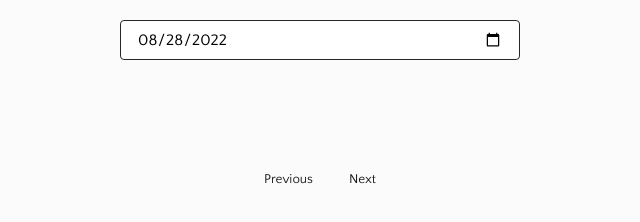
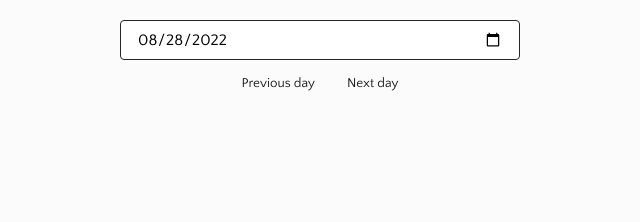
Before and after one commit to MagdK/ask-nasa-javascript, a website: page public/index.html in a window 1280 px wide. Shown: the part 124-346 px from the top of the page, without its empty margins (320-960 px from the left). Drawn offline with Linux system fonts and the light colour scheme; no server answers.

Commit message:
Move next/previous buttons to the header section, start error handling

```diff
--- a/public/script.js
+++ b/public/script.js
@@ -19,15 +19,12 @@ function pageHeader() {
                     type="date"
                 >
             </form>
-
+            <div class="day_stepper">
+                <button class="decrement">Previous day</button>
+                <button class="increment">Next day</button>
+            </div>
         </header>
         <main></main>
-        <footer>
-            <div class="day_steppet">
-                <button class="decrement">Previous</button>
-                <button class="increment">Next</button>
-            </div>
-        </footer>
     `;
 };
 
@@ -66,12 +63,17 @@ const videoSection = (nasa) => {
     `;
 };
 
+function handleError(err) {
+    console.log('Ohhhh nooo');
+    console.log(err);
+}
+
 async function fetchJson(requestedDate) {
     // API key
     const nasaApiKey = "1mTCOFLk0Nof1ZPgSEShro6KaAHddyvNnq8rIoLT";
 
     // Fetch
-    const apod = await fetch(`https://api.nasa.gov/planetary/apod?api_key=${nasaApiKey}&date=${requestedDate}`);
+    const apod = await (fetch(`https://api.nasa.gov/planetary/apod?api_key=${nasaApiKey}&date=${requestedDate}`).catch(handleError));
     const apodJson = await apod.json();
 
     return apodJson;
--- a/public/style.css
+++ b/public/style.css
@@ -158,13 +158,13 @@ img {
     margin: 1.5rem auto;
 }
 
-footer {
+.day_stepper {
     display: flex;
     flex-direction: row;
     justify-content: center;
 }
 
-footer button {
+.day_stepper button {
     padding: 16px;
 }
 
```
